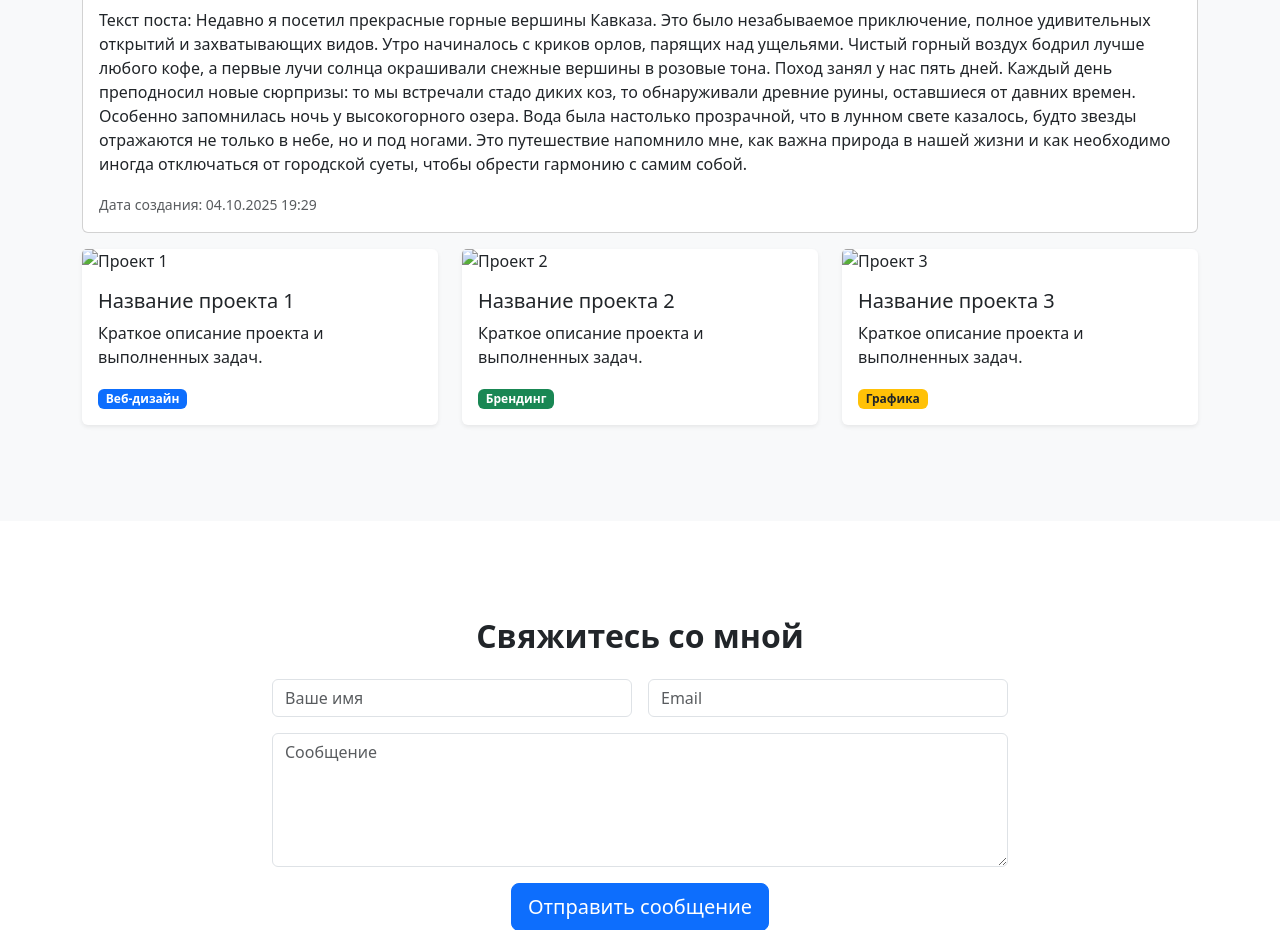
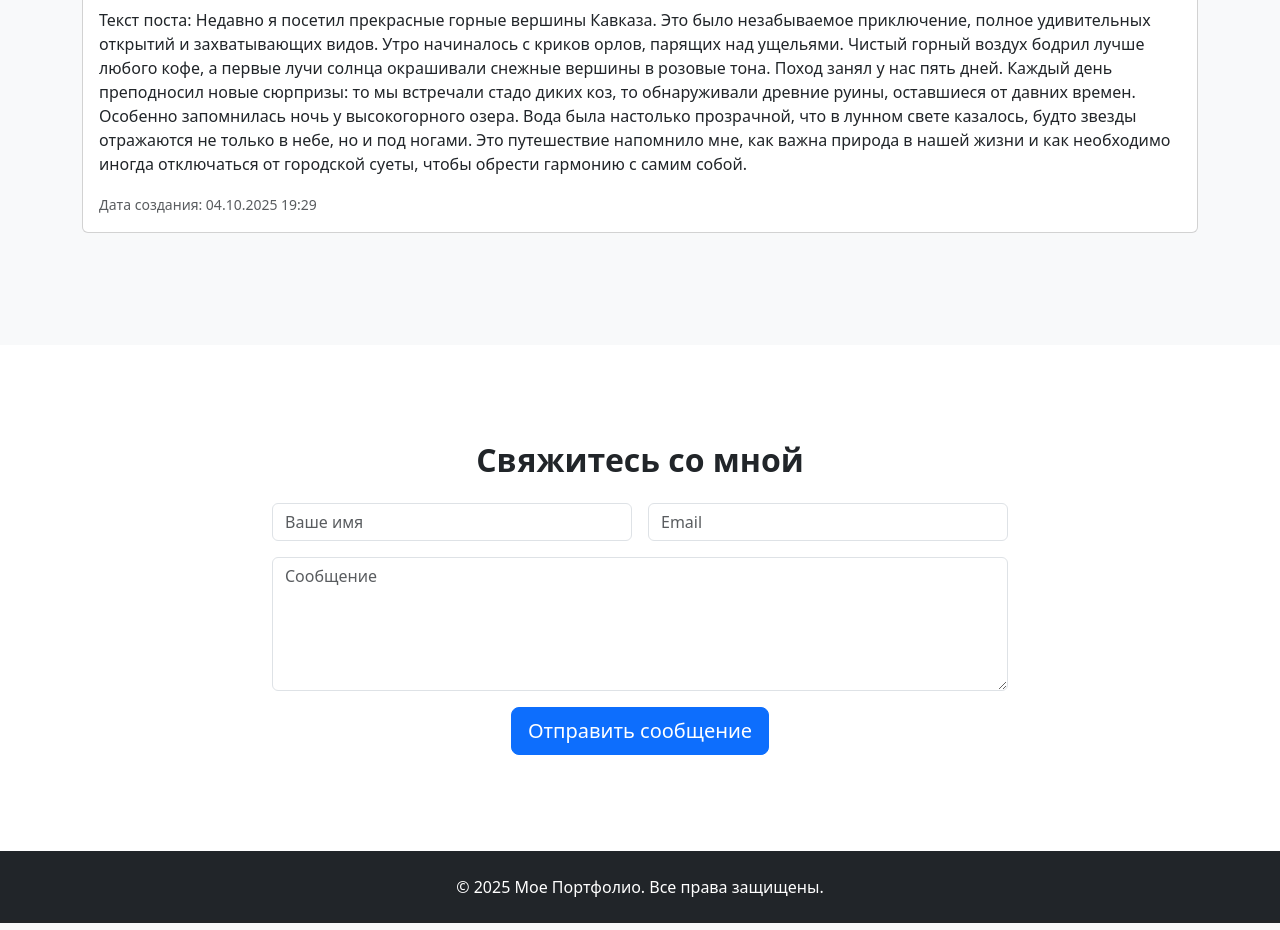
Before and after one commit to Anatoliy198807/app, a Django app: page / in a window 1280 px wide. Shown: the part 2348-3278 px from the top of the page. Run offline with Django 5.2, Linux system fonts and the light colour scheme; data comes from the database, SQL or seed files in the repository; both versions use the stored data as it was after the commit; some libraries are stand-ins or nearby versions.

Commit message:
добавлена страница о нас и портфолио

```diff
--- a/mainpage/templates/mainpage/index.html
+++ b/mainpage/templates/mainpage/index.html
@@ -85,41 +85,7 @@
             {% endfor %}
 
 
-            <div class="row g-4">
-                <!-- Проект 1 -->
-                <div class="col-md-6 col-lg-4">
-                    <div class="card border-0 shadow-sm h-100">
-                        <img src="https://via.placeholder.com/300x200" class="card-img-top" alt="Проект 1">
-                        <div class="card-body">
-                            <h5 class="card-title">Название проекта 1</h5>
-                            <p class="card-text">Краткое описание проекта и выполненных задач.</p>
-                            <span class="badge bg-primary">Веб-дизайн</span>
-                        </div>
-                    </div>
-                </div>
-                <!-- Проект 2 -->
-                <div class="col-md-6 col-lg-4">
-                    <div class="card border-0 shadow-sm h-100">
-                        <img src="https://via.placeholder.com/300x200" class="card-img-top" alt="Проект 2">
-                        <div class="card-body">
-                            <h5 class="card-title">Название проекта 2</h5>
-                            <p class="card-text">Краткое описание проекта и выполненных задач.</p>
-                            <span class="badge bg-success">Брендинг</span>
-                        </div>
-                    </div>
-                </div>
-                <!-- Проект 3 -->
-                <div class="col-md-6 col-lg-4">
-                    <div class="card border-0 shadow-sm h-100">
-                        <img src="https://via.placeholder.com/300x200" class="card-img-top" alt="Проект 3">
-                        <div class="card-body">
-                            <h5 class="card-title">Название проекта 3</h5>
-                            <p class="card-text">Краткое описание проекта и выполненных задач.</p>
-                            <span class="badge bg-warning text-dark">Графика</span>
-                        </div>
-                    </div>
-                </div>
-            </div>
+
         </div>
     </section>
 
--- a/mainpage/templates/mainpage/portfol.html
+++ b/mainpage/templates/mainpage/portfol.html
@@ -44,4 +44,5 @@
             </div>
         </div>
     </section>
+
 {% endblock content %}
--- a/mainpage/urls.py
+++ b/mainpage/urls.py
@@ -1,6 +1,6 @@
 from django.urls import path
 
-from .views import index_view, post_list_view, post_detail_view, create_post_view, edit_post_view, delete_post_view, portfol_view
+from .views import index_view, post_list_view, post_detail_view, create_post_view, edit_post_view, delete_post_view, portfol_view, about_us_view
 
 
 app_name='mainpage'
@@ -11,6 +11,7 @@ urlpatterns = [
     path("posts/add/", create_post_view, name = "post_create"),
     path("posts/<int:post_id>/edit/", edit_post_view, name = "post_edit"),
     path("posts/<int:post_id>/delete", delete_post_view, name = 'delete_post'),
-    path("portfol", portfol_view, name = 'dportfol')
+    path("portfol", portfol_view, name = 'portfol'),
+    path("about_us", about_us_view, name = 'about_us'),
 
 ]
--- a/mainpage/views.py
+++ b/mainpage/views.py
@@ -79,3 +79,6 @@ def  delete_post_view(request, post_id):
 
 def portfol_view(request):
     return render(request, 'mainpage/portfol.html')
+
+def about_us_view(request):
+    return render(request, 'mainpage/about_us.html')
--- a/templates/base.html
+++ b/templates/base.html
@@ -22,21 +22,27 @@
                 <div class="collapse navbar-collapse" id="navbarNavAltMarkup">
 
                     <div class="navbar-nav">
-                        <a class="nav-link {% if request.resolver_match.url_name == "post_list" %}active{% endif %}" href="{% url "mainpage:post_list" %}">Порфолио</a>
+
+                        <a class="nav-link {% if request.resolver_match.url_name == "about_us" %}active{% endif %}" href="{% url "mainpage:about_us" %}">О нас</a>
+                        <a class="nav-link {% if request.resolver_match.url_name == "portfol" %}active{% endif %}" href="{% url "mainpage:portfol" %}">Портфолио</a>
+                        <a class="nav-link {% if request.resolver_match.url_name == "post_list" %}active{% endif %}" href="{% url "mainpage:post_list" %}">Контакты</a>
+
                         {% if request.user.is_staff == 1 %}
                             <a class="nav-link {% if request.resolver_match.url_name == 'post_create'  %}active{% endif %}" href="{%url "mainpage:post_create"%} ">Создать пост</a>
                         {% endif %}
                     </div>
                     <div class="navbar-nav ms-auto">
+                        <a class="nav-link {% if request.resolver_match.url_name == "post_list" %}active{% endif %}" href="{% url "mainpage:post_list" %}">Этапы работ</a>
+                        <a class="nav-link {% if request.resolver_match.url_name == "post_list" %}active{% endif %}" href="{% url "mainpage:post_list" %}">Стоимость услуг</a>
                         {% if request.user.is_authenticated %}
-                            <div class="nav-link">Привет {{request.user}}</div>
+                            <div class="nav-link">{{request.user}}</div>
                             <a class="nav-link" href="{%url "users:logout"%} ">Выйти</a>
                         {% else %}
                         <a class="nav-link {% if request.resolver_match.url_name == 'register'  %}active{% endif %}" href="{%url "users:register"%} ">Регистрация</a>
                         <a class="nav-link {% if request.resolver_match.url_name == 'login'  %}active{% endif %}" href="{%url "users:login"%} ">Войти</a>
                         {% endif %}
                     </div>
-
+                .
                 </div>
             </div>
         </nav>
@@ -44,7 +50,7 @@
 
     </header>
     {% block content %}{% endblock content %}
-    <<footer class="bg-dark text-white py-4">
+    <footer class="bg-dark text-white py-4">
         <div class="container text-center">
             <p class="mb-0">&copy; 2025 Мое Портфолио. Все права защищены.</p>
         </div>
```
Also changed, not shown: mainpage/models.py (+16 -0 lines), mainpage/templates/mainpage/about_us.html (added, +31 -0 lines), db.sqlite3.
